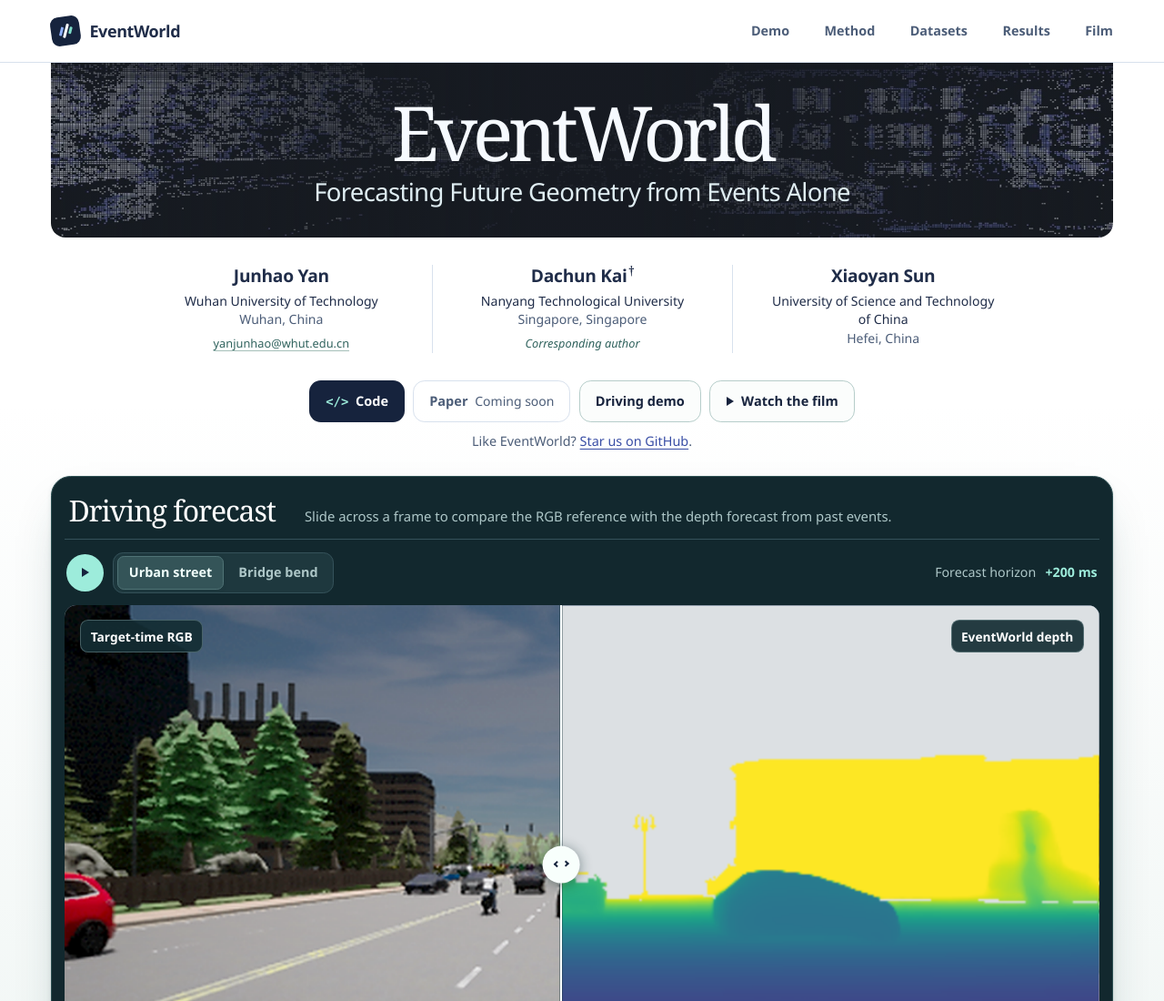
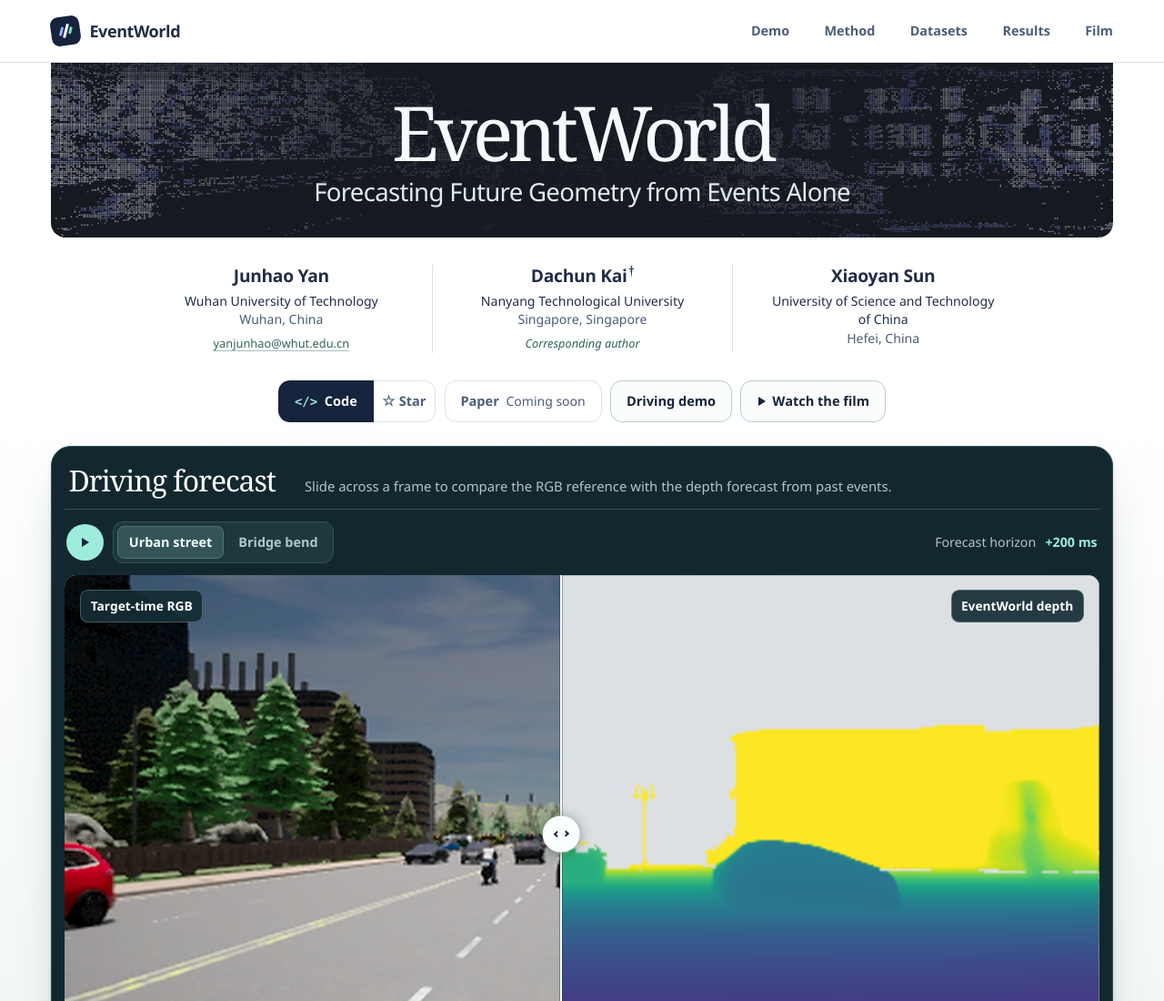
Before and after one commit to yan391/EventWorld, a plain HTML site: page index.html in a window 1280 px wide. Shown: the top 1100 px of the page at 91% size. Drawn offline with Linux system fonts and the light colour scheme.

Commit message:
Group the Star link with the GitHub code action

```diff
--- a/index.html
+++ b/index.html
@@ -13,7 +13,7 @@
   <meta property="og:description" content="Explore synchronized driving forecasts, the geometry-guided model, and zero-shot transfer to real recordings.">
   <title>EventWorld · Forecasting Future Geometry from Events Alone</title>
   <link rel="icon" href="assets/mark.png" type="image/png">
-  <link rel="stylesheet" href="style.css?v=hero-star">
+  <link rel="stylesheet" href="style.css?v=github-actions">
   <script defer src="assets/curves.js"></script>
   <script defer src="site.js?v=driving-autoplay"></script>
 </head>
@@ -60,7 +60,10 @@
           </ul>
           <div class="hero-actions" role="group" aria-label="Project resources">
             <div class="hero-action-group">
-              <a class="action primary" href="https://github.com/yan391/EventWorld"><span class="code-icon" aria-hidden="true">&lt;/&gt;</span>Code</a>
+              <div class="github-actions" role="group" aria-label="GitHub">
+                <a class="action primary" href="https://github.com/yan391/EventWorld"><span class="code-icon" aria-hidden="true">&lt;/&gt;</span>Code</a>
+                <a class="action github-star" href="https://github.com/yan391/EventWorld" aria-label="Star EventWorld on GitHub"><span class="github-star-icon" aria-hidden="true">☆</span>Star</a>
+              </div>
               <span class="action pending">Paper <small>Coming soon</small></span>
             </div>
             <div class="hero-action-group">
@@ -68,7 +71,6 @@
               <a class="action quiet" href="#film"><span class="film-icon" aria-hidden="true"></span>Watch the film</a>
             </div>
           </div>
-          <p class="star-prompt">Like EventWorld? <a href="https://github.com/yan391/EventWorld">Star us on GitHub</a>.</p>
         </div>
 
         <section class="viewer" id="driving" aria-label="Interactive driving forecast">
--- a/style.css
+++ b/style.css
@@ -92,11 +92,24 @@ nav a:hover, .site-footer a:hover { color: var(--accent); text-decoration: under
 .code-icon { font: 600 .87rem var(--mono); color: var(--mint); }
 .hero-actions, .hero-action-group { display: flex; flex-wrap: wrap; justify-content: center; gap: .6rem; }
 .hero-actions { margin-top: clamp(1.15rem, 2.5vw, 1.85rem); }
-.star-prompt { margin-top: .55rem; color: var(--muted); font-size: .9rem; }
-.star-prompt a { color: var(--accent); text-underline-offset: .2em; }
 .action { display: inline-flex; align-items: center; justify-content: center; gap: .48rem; min-height: 2.9rem; padding: .57rem 1.05rem; border-radius: .8rem; border: 1px solid transparent; text-decoration: none; font-size: .91rem; font-weight: 650; transition: background .18s, color .18s, border-color .18s; }
 .primary { background: var(--navy); color: var(--white); }
 .primary:hover { background: var(--accent); }
+.github-actions { display: inline-flex; }
+.github-actions .primary { border-start-end-radius: 0; border-end-end-radius: 0; }
+.github-actions a:focus-visible { z-index: 1; }
+.github-star {
+  gap: .28rem;
+  padding-inline: .6rem;
+  border-color: var(--line);
+  border-inline-start: 0;
+  border-start-start-radius: 0;
+  border-end-start-radius: 0;
+  background: var(--white);
+  color: var(--muted);
+}
+.github-star:hover { background: var(--light); color: var(--accent); }
+.github-star-icon { font-size: 1.08em; line-height: 1; }
 .quiet { border-color: #b6cdca; color: var(--navy); background: #fbfdfc; }
 .quiet:hover { background: var(--light); border-color: #84aba4; }
 .action.pending { border-color: var(--line); color: var(--muted); }
```
